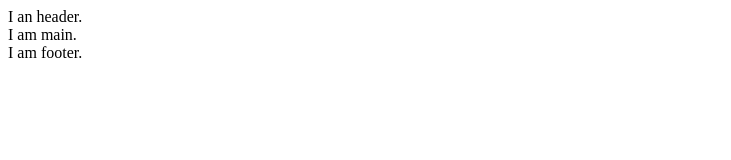
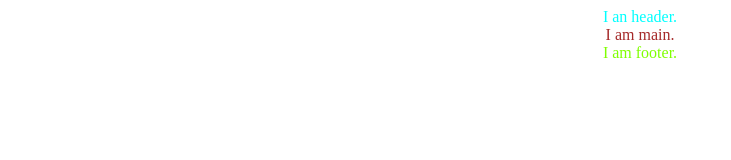
Before and after one commit to Rohit10171017/GitTutorial, a plain HTML site: page index.html in a window 1280 px wide. Shown: the whole page, without its empty margins (0-731 px from the left). Drawn offline with Linux system fonts and the light colour scheme.

Commit message:
feat: add style

```diff
--- a/index.html
+++ b/index.html
@@ -4,6 +4,7 @@
     <meta charset="UTF-8">
     <meta name="viewport" content="width=device-width, initial-scale=1.0">
     <title>Document</title>
+    <link rel="stylesheet" href="./style.css">
 </head>
 <body>
     <header>
--- /dev/null
+++ b/style.css
@@ -0,0 +1,12 @@
+header{
+    text-align: center;
+    color: aqua;
+}
+main{
+    text-align: center;
+    color: brown;
+}
+footer{
+    text-align: center;
+    color: chartreuse;
+}
```
